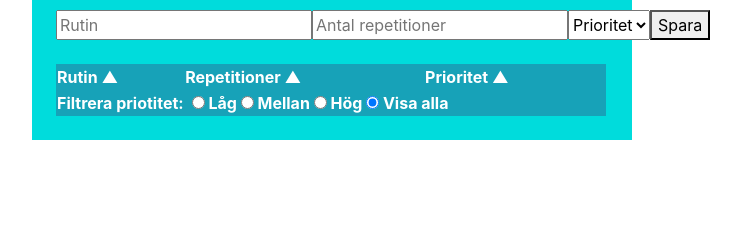
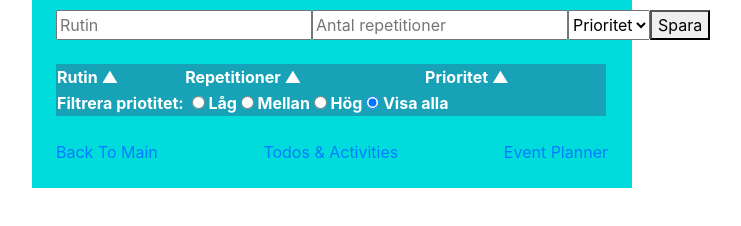
Before and after one commit to Gdansklol/projektarbete-agil-grupp7, a plain HTML site: page habits.html in a window 1280 px wide. Shown: the part 94-320 px from the top of the page, without its empty margins (308-1049 px from the left). Drawn offline with nearby package versions, Linux system fonts and the light colour scheme.

Commit message:
commit to dev with nav

```diff
--- a/habits.html
+++ b/habits.html
@@ -87,6 +87,11 @@
 
         </div>
 
+        <div id="nav">
+            <a href="index.html">Back To Main</a>
+            <a href="/pages/todo.html">Todos & Activities</a>
+            <a href="events.html">Event Planner</a>
+        </div>
 
     </div>
 </body>
--- a/habits.js
+++ b/habits.js
@@ -70,6 +70,9 @@ $(document).ready(function() {
             $('#prioInput').val('');
         }
     });
+
+    // Alert Fyll i inputs. Modal.
+
 
     // Stäng Success Modal
     $('#closeSuccessModal').click(function() {
--- a/habits.scss
+++ b/habits.scss
@@ -71,6 +71,12 @@ button {
 }
 
 
+#nav{
+    display: flex;
+    justify-content: space-between;
+    margin-top: 24px;
+}
+
 
   /* Habits container and other sections */
 #habitsContainer {
```
Also changed, not shown: habits.css, 1 other file.
